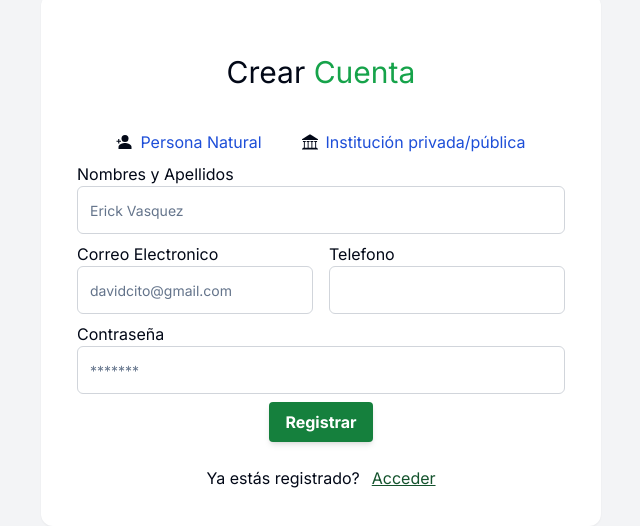
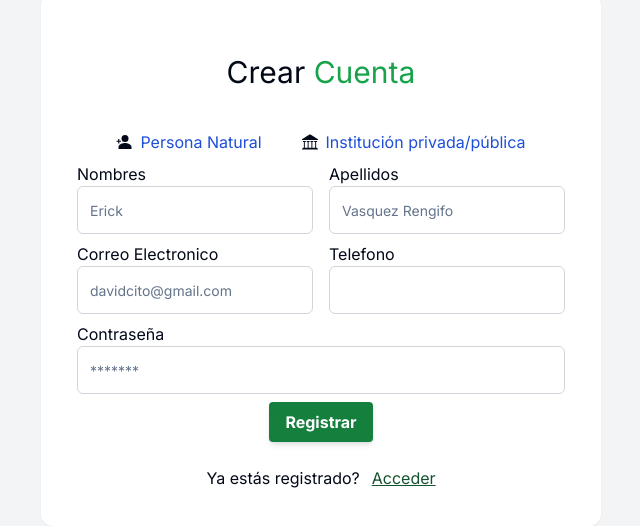
Before and after one commit to walter-garay/banco-problemas-tesis, a Next.js app in the folder next-frontend/: page /registro in a window 1280 px wide. Shown: the part 140-666 px from the top of the page, without its empty margins (319-959 px from the left). Built offline with nearby package versions, Linux system fonts and the light colour scheme.

Commit message:
Modifique el registro

```diff
--- a/next-frontend/src/app/registro/page.tsx
+++ b/next-frontend/src/app/registro/page.tsx
@@ -36,22 +36,31 @@ export default function Registro({}) {
                     </div>
                 </div>
 
-                <div className="w-full sm:w-full">
-                    <a>Nombres y Apellidos</a>
-                    <InputWithLabel
-                        id="title" label="Nombre y Apellidos" type="text"
-                        placeholder="Erick Vasquez"
-                    />
+                <div className="flex flex-col sm:flex-row space-y-2 sm:space-x-4 sm:space-y-0">
+                    <div className="w-full sm:w-1/2">
+                        <a>Nombres</a>
+                        <InputWithLabel
+                            id="title" label="Nombre y Apellidos" type="text"
+                            placeholder="Erick"
+                        />
+                    </div>
+
+                    <div className="w-full sm:w-1/2">
+                        <a>Apellidos</a>
+                        <InputWithLabel
+                            id="title" label="Apellido" type="text"
+                            placeholder="Vasquez Rengifo"
+                        />
+                    </div>
                 </div>
 
                 <div className="flex flex-col sm:flex-row space-y-2 sm:space-x-4 sm:space-y-0">
                     <div className="w-full sm:w-1/2">
-                    <a>Correo Electronico</a>
+                        <a>Correo Electronico</a>
                         <InputWithLabel
                             id="title" label="Email" type="email"
                             placeholder="davidcito@gmail.com"
                         />
-
                     </div>
 
                     <div className="w-full sm:w-1/2">
```
